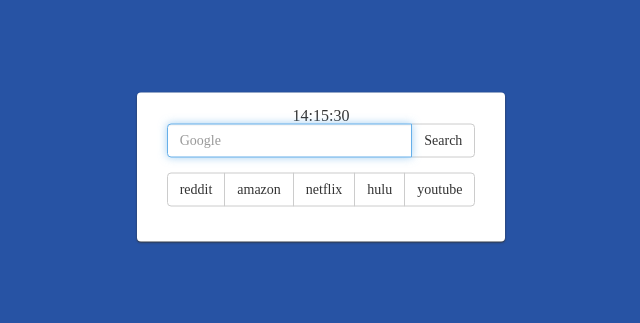
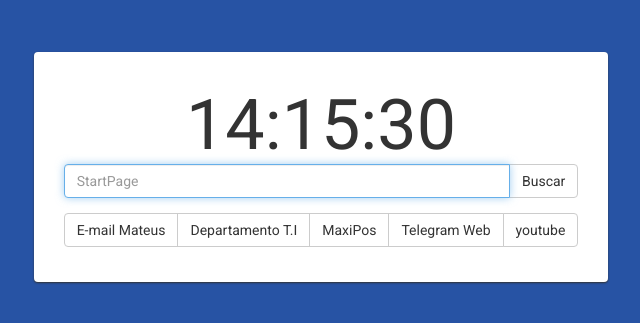
Before and after one commit to redmasters/GMstartpages, a plain HTML site: page index.html in a window 1280 px wide. Shown: the part 233-556 px from the top of the page, without its empty margins (319-959 px from the left). Drawn offline with nearby package versions, Linux system fonts and the light colour scheme.

Commit message:
Alterado algumas paradas no buscador

```diff
--- a/index.html
+++ b/index.html
@@ -12,10 +12,9 @@
 		<link href='https://fonts.googleapis.com/css?family=Roboto' rel='stylesheet' type='text/css'>
 
 		<link rel="stylesheet" href="css/style.css">
-		<link rel="stylesheet" href="css/reset.css">
+		<!--link rel="stylesheet" href="css/reset.css"-->
 
 
-		<script src="weather.js"></script>
 		<script src="clock.js"></script>
 	</head>
 	<body onload="startTime()">
@@ -23,29 +22,22 @@
 			<div id="content" class="vcenter">
 				<h1 id="clock"></h1>
 
-				<div id="weather">
-					<h2 id="description"></h2>
-					<h3 id="temp_curr">
-						<small id="temp_low"></small>
-						<small id="temp_high"></small>
-					</h3>
-				</div>
 
 				<div id="inputs">
-					<form method="get" action="http://www.google.com/search">
+					<form method="get" action="http://www.startpage.com/">
 						<div class="input-group">
-							<input name="q" type="text" class="form-control" placeholder="Google" autofocus>
+							<input name="do/search" type="text" class="form-control" placeholder="StartPage" autofocus>
 							<span class="input-group-btn">
-								<button type="submit" class="btn btn-default">Search</button>
+								<button type="submit" class="btn btn-default">Buscar</button>
 							</span>
 						</div>
 					</form>
 
 					<div class="btn-group">
-						<a class="btn btn-default" href="http://reddit.com">reddit</a>
-						<a class="btn btn-default" href="http://amazon.com">amazon</a>
-						<a class="btn btn-default" href="http://netflix.com">netflix</a>
-						<a class="btn btn-default" href="http://hulu.com">hulu</a>
+						<a class="btn btn-default" href="http://www.armateus.com.br/rain">E-mail Mateus</a>
+						<a class="btn btn-default" href="http://suporte.mateus">Departamento T.I</a>
+						<a class="btn btn-default" href="#">MaxiPos</a>
+						<a class="btn btn-default" href="http://web.telegram.org">Telegram Web</a>
 						<a class="btn btn-default" href="http://youtube.com">youtube</a>
 					</div>
 				</div>
```
